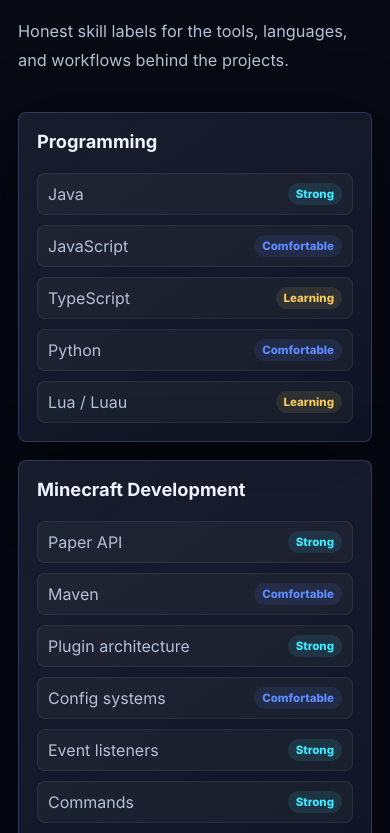
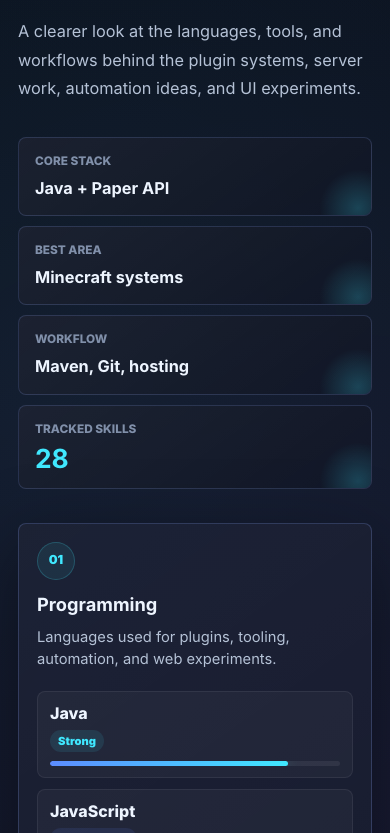
Before and after one commit to ponasytfun/portfolio, a React (Vite) app: page / in a window 390 px wide. Shown: the part 4111-4944 px from the top of the page. Built offline with nearby package versions, Linux system fonts and the light colour scheme.

Commit message:
Redesign skills section

```diff
--- a/src/components/Skills.jsx
+++ b/src/components/Skills.jsx
@@ -5,17 +5,49 @@
   Advanced: 'level-advanced',
 }
 
+const levelScore = {
+  Learning: 38,
+  Comfortable: 62,
+  Strong: 82,
+  Advanced: 94,
+}
+
+const featuredSkills = [
+  { label: 'Core stack', value: 'Java + Paper API' },
+  { label: 'Best area', value: 'Minecraft systems' },
+  { label: 'Workflow', value: 'Maven, Git, hosting' },
+]
+
 export default function Skills({ skillGroups }) {
+  const totalSkills = skillGroups.reduce((total, group) => total + group.skills.length, 0)
+
   return (
-    <section className="section-band" id="skills">
+    <section className="section-band skills-section" id="skills">
       <div className="section-inner">
+        <div className="skills-header">
           <div className="section-heading">
             <p className="eyebrow">Skills I am actively building</p>
-          <h2>Technical Skills</h2>
+            <h2>Technical Stack</h2>
             <p>
-            Honest skill labels for the tools, languages, and workflows behind the projects.
+              A clearer look at the languages, tools, and workflows behind the plugin
+              systems, server work, automation ideas, and UI experiments.
             </p>
           </div>
+
+          <div className="skills-summary" aria-label="Skill highlights">
+            {featuredSkills.map((item) => (
+              <div className="summary-tile" key={item.label}>
+                <span>{item.label}</span>
+                <strong>{item.value}</strong>
+              </div>
+            ))}
+            <div className="summary-tile summary-total">
+              <span>Tracked skills</span>
+              <strong>{totalSkills}</strong>
+            </div>
+          </div>
+        </div>
+
         <div className="skills-grid">
           {skillGroups.map((group, groupIndex) => (
             <article
@@ -23,16 +55,33 @@
               key={group.title}
               style={{ '--skill-card-index': groupIndex }}
             >
+              <div className="skill-card-top">
+                <span className="skill-card-number">
+                  {String(groupIndex + 1).padStart(2, '0')}
+                </span>
+                <div>
                   <h3>{group.title}</h3>
+                  <p>{group.summary}</p>
+                </div>
+              </div>
+
               <ul className="skill-list">
                 {group.skills.map((skill, skillIndex) => (
                   <li
                     key={`${group.title}-${skill.name}`}
-                    style={{ '--skill-index': skillIndex }}
+                    style={{
+                      '--skill-index': skillIndex,
+                      '--skill-level': `${levelScore[skill.level]}%`,
+                    }}
                   >
-                    <span>{skill.name}</span>
+                    <div className="skill-row-main">
+                      <span className="skill-name">{skill.name}</span>
                       <span className={`level-pill ${levelTone[skill.level]}`}>
                         {skill.level}
+                      </span>
+                    </div>
+                    <span className="skill-meter" aria-hidden="true">
+                      <span />
                     </span>
                   </li>
                 ))}
--- a/src/data/portfolioData.js
+++ b/src/data/portfolioData.js
@@ -80,6 +80,7 @@
   skillGroups: [
     {
       title: 'Programming',
+      summary: 'Languages used for plugins, tooling, automation, and web experiments.',
       skills: [
         { name: 'Java', level: 'Strong' },
         { name: 'JavaScript', level: 'Comfortable' },
@@ -90,6 +91,7 @@
     },
     {
       title: 'Minecraft Development',
+      summary: 'Server-side systems, gameplay mechanics, commands, configs, and plugin structure.',
       skills: [
         { name: 'Paper API', level: 'Strong' },
         { name: 'Maven', level: 'Comfortable' },
@@ -103,6 +105,7 @@
     },
     {
       title: 'Web Development',
+      summary: 'Responsive interfaces, polished CSS, animations, and React/Vite pages.',
       skills: [
         { name: 'HTML', level: 'Strong' },
         { name: 'CSS', level: 'Strong' },
@@ -113,6 +116,7 @@
     },
     {
       title: 'Tools',
+      summary: 'Daily development setup, version control, builds, and server deployment basics.',
       skills: [
         { name: 'VS Code', level: 'Comfortable' },
         { name: 'IntelliJ IDEA', level: 'Comfortable' },
@@ -123,6 +127,7 @@
     },
     {
       title: 'Soft / Practical',
+      summary: 'Problem-solving habits that keep projects moving when code gets annoying.',
       skills: [
         { name: 'Debugging', level: 'Strong' },
         { name: 'Refactoring', level: 'Comfortable' },
--- a/src/styles.css
+++ b/src/styles.css
@@ -1011,11 +1011,86 @@
   cursor: pointer;
 }
 
+.skills-section {
+  background:
+    radial-gradient(circle at 18% 12%, rgba(64, 232, 255, 0.08), transparent 30%),
+    radial-gradient(circle at 82% 22%, rgba(164, 108, 255, 0.1), transparent 32%);
+}
+
+.skills-header {
+  display: grid;
+  grid-template-columns: minmax(0, 1fr) minmax(340px, 0.72fr);
+  gap: 34px;
+  align-items: end;
+  margin-bottom: 34px;
+}
+
+.skills-header .section-heading {
+  margin-bottom: 0;
+}
+
+.skills-summary {
+  display: grid;
+  grid-template-columns: repeat(2, minmax(0, 1fr));
+  gap: 10px;
+}
+
+.summary-tile {
+  position: relative;
+  overflow: hidden;
+  min-height: 92px;
+  padding: 16px;
+  background:
+    linear-gradient(145deg, rgba(255, 255, 255, 0.065), rgba(255, 255, 255, 0.02)),
+    rgba(9, 14, 29, 0.64);
+  border: 1px solid rgba(142, 169, 255, 0.18);
+  border-radius: var(--radius);
+  animation: softRise 520ms cubic-bezier(0.2, 0.8, 0.2, 1) both;
+}
+
+.summary-tile::after {
+  position: absolute;
+  right: -28px;
+  bottom: -34px;
+  width: 82px;
+  height: 82px;
+  content: "";
+  background: radial-gradient(circle, rgba(64, 232, 255, 0.22), transparent 66%);
+  border-radius: 50%;
+}
+
+.summary-tile span {
+  display: block;
+  color: var(--text-soft);
+  font-size: 0.74rem;
+  font-weight: 850;
+  letter-spacing: 0;
+  text-transform: uppercase;
+}
+
+.summary-tile strong {
+  position: relative;
+  z-index: 1;
+  display: block;
+  margin-top: 10px;
+  color: var(--text);
+  font-size: 1.02rem;
+  line-height: 1.3;
+}
+
+.summary-total strong {
+  color: var(--cyan);
+  font-size: 1.65rem;
+  line-height: 1;
+}
+
 .skills-grid {
-  grid-template-columns: repeat(3, minmax(0, 1fr));
+  grid-template-columns: repeat(2, minmax(0, 1fr));
+  gap: 18px;
 }
 
 .skill-card {
+  min-height: 100%;
   padding: 22px;
   transform-origin: center top;
   animation: softRise 540ms cubic-bezier(0.2, 0.8, 0.2, 1) both;
@@ -1023,7 +1098,12 @@
   transition:
     transform 240ms ease,
     border-color 240ms ease,
-    box-shadow 240ms ease;
+    box-shadow 240ms ease,
+    background 240ms ease;
+}
+
+.skill-card:nth-child(2) {
+  grid-row: span 2;
 }
 
 .skill-card::after {
@@ -1031,10 +1111,10 @@
   inset: -1px;
   content: "";
   background:
-    linear-gradient(120deg, transparent 0%, rgba(64, 232, 255, 0.14) 24%, transparent 42%),
-    radial-gradient(circle at var(--glow-x, 20%) 0%, rgba(164, 108, 255, 0.18), transparent 34%);
+    linear-gradient(120deg, transparent 0%, rgba(64, 232, 255, 0.16) 24%, transparent 42%),
+    radial-gradient(circle at 92% 8%, rgba(164, 108, 255, 0.2), transparent 32%);
   opacity: 0;
-  transform: translateX(-28%);
+  transform: translateX(-24%);
   transition:
     opacity 220ms ease,
     transform 650ms ease;
@@ -1042,38 +1122,70 @@
 }
 
 .skill-card:hover {
+  background:
+    linear-gradient(145deg, rgba(64, 232, 255, 0.075), rgba(164, 108, 255, 0.035)),
+    var(--surface);
   border-color: rgba(64, 232, 255, 0.42);
   box-shadow:
     var(--shadow),
-    0 0 28px rgba(64, 232, 255, 0.12);
+    0 0 30px rgba(64, 232, 255, 0.12);
   transform: translateY(-3px);
 }
 
 .skill-card:hover::after {
   opacity: 1;
-  transform: translateX(26%);
-}
-
-.skill-card h3,
+  transform: translateX(20%);
+}
+
+.skill-card-top,
 .skill-list {
   position: relative;
   z-index: 1;
 }
 
+.skill-card-top {
+  display: grid;
+  grid-template-columns: 42px 1fr;
+  gap: 14px;
+  align-items: start;
+  margin-bottom: 20px;
+}
+
+.skill-card-number {
+  display: grid;
+  width: 38px;
+  height: 38px;
+  place-items: center;
+  color: var(--cyan);
+  background: rgba(64, 232, 255, 0.08);
+  border: 1px solid rgba(64, 232, 255, 0.2);
+  border-radius: 50%;
+  font-size: 0.78rem;
+  font-weight: 950;
+}
+
+.skill-card h3 {
+  margin: 0;
+}
+
+.skill-card p {
+  margin: 8px 0 0;
+  color: var(--text-muted);
+  font-size: 0.92rem;
+  line-height: 1.55;
+}
+
 .skill-list {
   display: grid;
-  gap: 10px;
-  margin-top: 18px;
+  gap: 11px;
 }
 
 .skill-list li {
   position: relative;
-  display: flex;
-  align-items: center;
-  justify-content: space-between;
-  gap: 12px;
-  min-height: 42px;
-  padding: 9px 10px;
+  display: grid;
+  gap: 9px;
+  min-height: 58px;
+  padding: 11px 12px;
   overflow: hidden;
   color: var(--text-muted);
   background: rgba(255, 255, 255, 0.035);
@@ -1094,7 +1206,7 @@
   position: absolute;
   inset: 0;
   content: "";
-  background: linear-gradient(90deg, transparent, rgba(64, 232, 255, 0.12), transparent);
+  background: linear-gradient(90deg, transparent, rgba(64, 232, 255, 0.11), transparent);
   opacity: 0;
   transform: translateX(-100%);
   transition:
@@ -1114,17 +1226,51 @@
   transform: translateX(100%);
 }
 
-.skill-list li > span {
+.skill-row-main,
+.skill-meter {
   position: relative;
   z-index: 1;
+}
+
+.skill-row-main {
+  display: flex;
+  align-items: center;
+  justify-content: space-between;
+  gap: 12px;
+}
+
+.skill-name {
+  color: var(--text);
+  font-weight: 800;
+  line-height: 1.25;
 }
 
 .level-pill {
   flex: 0 0 auto;
   padding: 4px 8px;
   border-radius: 999px;
-  font-size: 0.72rem;
-  font-weight: 850;
+  font-size: 0.7rem;
+  font-weight: 900;
+}
+
+.skill-meter {
+  display: block;
+  height: 5px;
+  overflow: hidden;
+  background: rgba(255, 255, 255, 0.07);
+  border-radius: 999px;
+}
+
+.skill-meter span {
+  display: block;
+  width: var(--skill-level);
+  height: 100%;
+  background: linear-gradient(90deg, var(--blue), var(--cyan));
+  border-radius: inherit;
+  box-shadow: 0 0 16px rgba(64, 232, 255, 0.28);
+  transform-origin: left;
+  animation: meterFill 760ms cubic-bezier(0.2, 0.8, 0.2, 1) both;
+  animation-delay: calc((var(--skill-card-index) * 70ms) + (var(--skill-index) * 24ms) + 240ms);
 }
 
 .level-learning {
@@ -1385,6 +1531,15 @@
   }
 }
 
+@keyframes meterFill {
+  from {
+    transform: scaleX(0);
+  }
+  to {
+    transform: scaleX(1);
+  }
+}
+
 @keyframes lightboxIn {
   from {
     opacity: 0;
@@ -1429,6 +1584,14 @@
   .experience-layout,
   .contact-inner {
     grid-template-columns: 1fr;
+  }
+
+  .skills-header {
+    grid-template-columns: 1fr;
+  }
+
+  .skill-card:nth-child(2) {
+    grid-row: auto;
   }
 
   .orb-shell {
@@ -1473,6 +1636,14 @@
     font-size: 0.98rem;
   }
 
+  .skills-summary {
+    grid-template-columns: 1fr;
+  }
+
+  .summary-tile {
+    min-height: 78px;
+  }
+
   .button {
     width: 100%;
   }
@@ -1525,6 +1696,16 @@
   .skill-card,
   .contact-card {
     padding: 18px;
+  }
+
+  .skill-card-top {
+    grid-template-columns: 1fr;
+  }
+
+  .skill-row-main {
+    align-items: flex-start;
+    flex-direction: column;
+    gap: 7px;
   }
 
   .card-topline {
```
Also changed, not shown: message.txt, 1 other file (tests, documents, lock files or other folders). Lines whose indentation alone changed are shown as unchanged.
